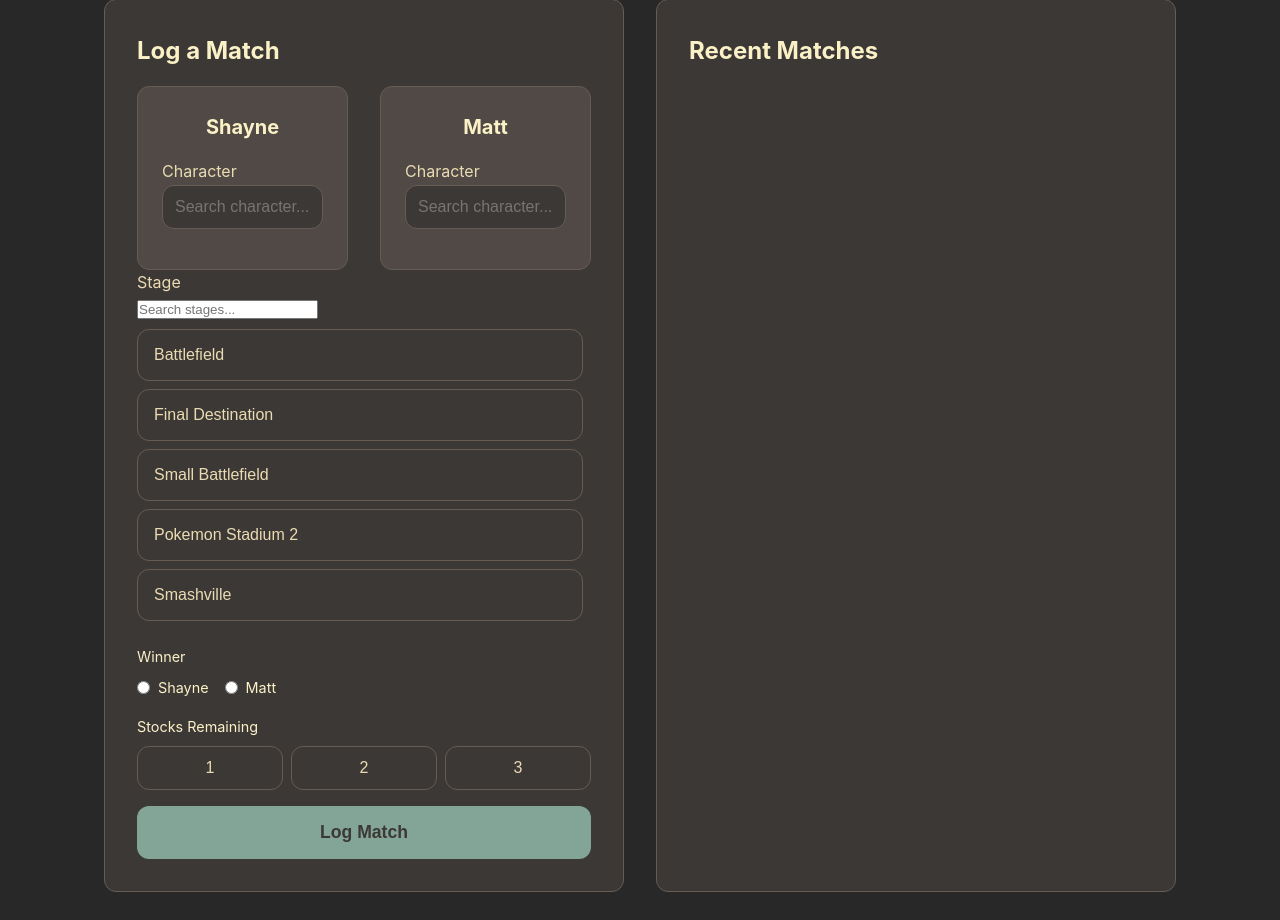
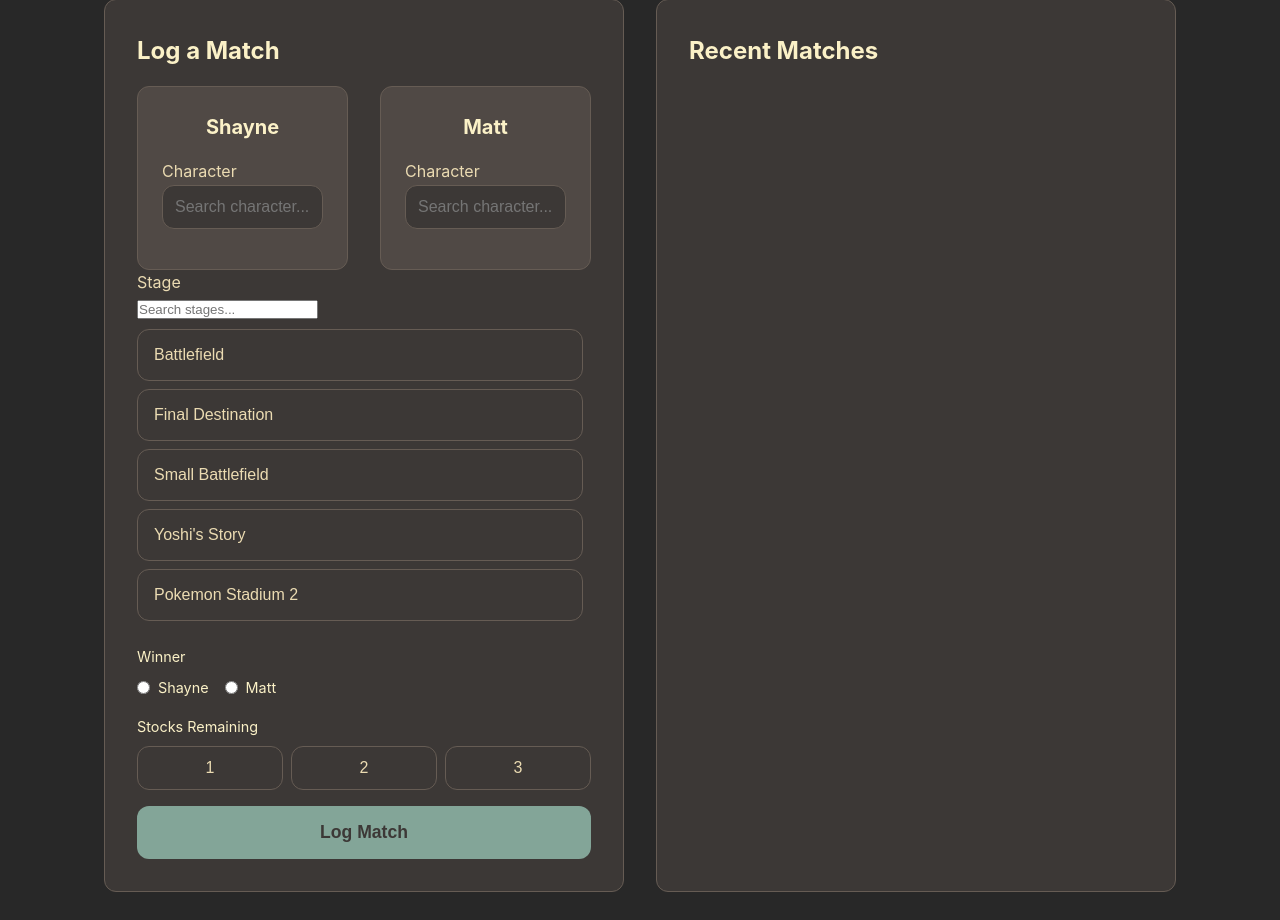
Before and after one commit to 0xHarrington/ssbu-match-logging, a Flask app: page / in a window 1280 px wide. Shown: the part 125-1045 px from the top of the page. Run offline with Flask 3, Linux system fonts and the light colour scheme; data that the repository does not hold is empty.

Commit message:
removing hallucinated stages

```diff
--- a/templates/index.html
+++ b/templates/index.html
@@ -529,6 +529,9 @@
                         <button type="button" class="stage-button" data-stage="Small Battlefield">
                             <span class="stage-name">Small Battlefield</span>
                         </button>
+                        <button type="button" class="stage-button" data-stage="Yoshi's Story">
+                            <span class="stage-name">Yoshi's Story</span>
+                        </button>
                         <button type="button" class="stage-button" data-stage="Pokemon Stadium 2">
                             <span class="stage-name">Pokemon Stadium 2</span>
                         </button>
@@ -546,18 +549,6 @@
                         </button>
                         <button type="button" class="stage-button" data-stage="Hollow Bastion">
                             <span class="stage-name">Hollow Bastion</span>
-                        </button>
-                        <button type="button" class="stage-button" data-stage="Yoshi's Story">
-                            <span class="stage-name">Yoshi's Story</span>
-                        </button>
-                        <button type="button" class="stage-button" data-stage="Yoshi's Island">
-                            <span class="stage-name">Yoshi's Island</span>
-                        </button>
-                        <button type="button" class="stage-button" data-stage="Lylat Cruise">
-                            <span class="stage-name">Lylat Cruise</span>
-                        </button>
-                        <button type="button" class="stage-button" data-stage="Unova Pokemon League">
-                            <span class="stage-name">Unova Pokemon League</span>
                         </button>
                     </div>
                 </div>
```
